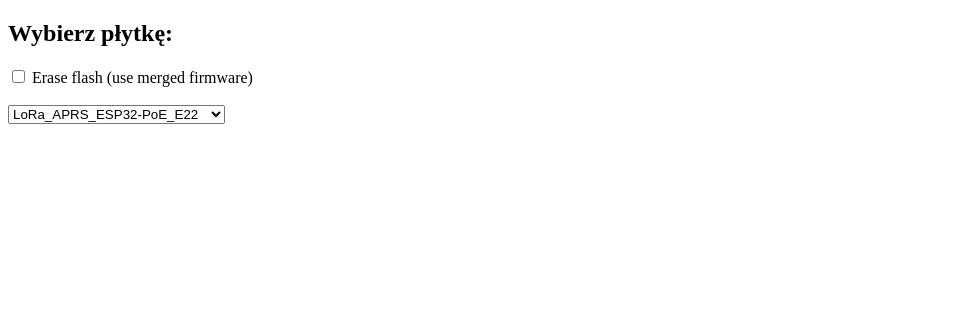
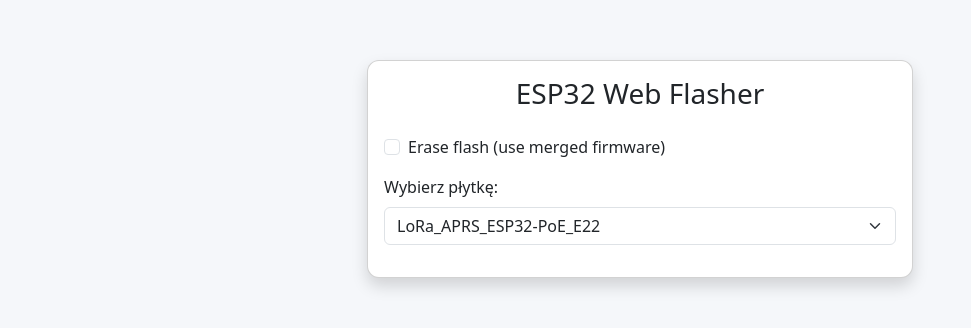
Before and after one commit to sq9rhx/LoRa, a plain HTML site: page installer.html in a window 1280 px wide. Shown: the whole page, without its empty margins (0-971 px from the left). Drawn offline with nearby package versions, Linux system fonts and the light colour scheme.

Commit message:
Update installer.html

```diff
--- a/installer.html
+++ b/installer.html
@@ -1,30 +1,65 @@
 <!DOCTYPE html>
-<html>
+<html lang="pl">
 <head>
   <meta charset="UTF-8">
   <title>ESP32 Web Flasher</title>
+
+  <!-- Bootstrap 5 -->
+  <link href="https://cdn.jsdelivr.net/npm/bootstrap@5.3.2/dist/css/bootstrap.min.css" rel="stylesheet">
+
+  <!-- ESP Web Tools -->
   <script type="module" src="https://unpkg.com/esp-web-tools@9/dist/web/install-button.js"></script>
+
+  <style>
+    body {
+      background: #f5f7fa;
+    }
+    .card {
+      margin-top: 60px;
+      border-radius: 12px;
+    }
+    esp-web-install-button {
+      width: 100%;
+      margin-top: 20px;
+    }
+  </style>
 </head>
+
 <body>
 
-<h2>Wybierz płytkę:</h2>
+<div class="container">
+  <div class="row justify-content-center">
+    <div class="col-md-6">
 
-<label>
-  <input type="checkbox" id="eraseFlash">
-  Erase flash (use merged firmware)
-</label>
+      <div class="card shadow">
+        <div class="card-body">
 
-<br><br>
+          <h3 class="text-center mb-4">ESP32 Web Flasher</h3>
 
-<select id="board">
-  <option value="aprs-e22">LoRa_APRS_ESP32-PoE_E22</option>
-  <option value="aprs-ra02">LoRa_APRS_ESP32-PoE_RA02</option>
-  <option value="mesh-e22p">Meshcore_ESP32-PoE_E22P</option>
-</select>
+          <div class="form-check mb-3">
+            <input class="form-check-input" type="checkbox" id="eraseFlash">
+            <label class="form-check-label" for="eraseFlash">
+              Erase flash (use merged firmware)
+            </label>
+          </div>
 
-<br><br>
+          <div class="mb-3">
+            <label for="board" class="form-label">Wybierz płytkę:</label>
+            <select id="board" class="form-select">
+              <option value="aprs-e22">LoRa_APRS_ESP32-PoE_E22</option>
+              <option value="aprs-ra02">LoRa_APRS_ESP32-PoE_RA02</option>
+              <option value="mesh-e22p">Meshcore_ESP32-PoE_E22P</option>
+            </select>
+          </div>
 
-<esp-web-install-button id="flashButton"></esp-web-install-button>
+          <esp-web-install-button id="flashButton"></esp-web-install-button>
+
+        </div>
+      </div>
+
+    </div>
+  </div>
+</div>
 
 <script>
 const manifests = {
```
